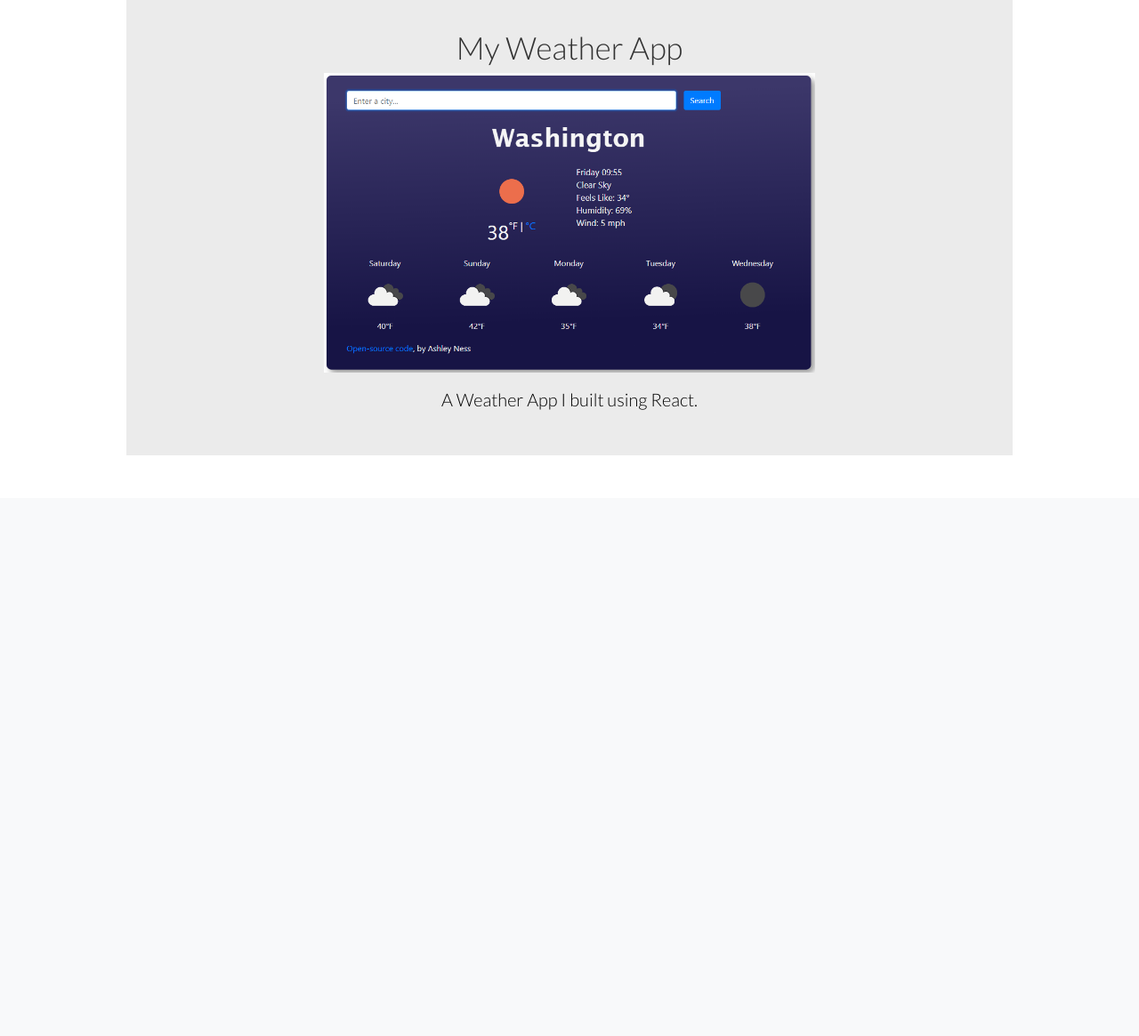
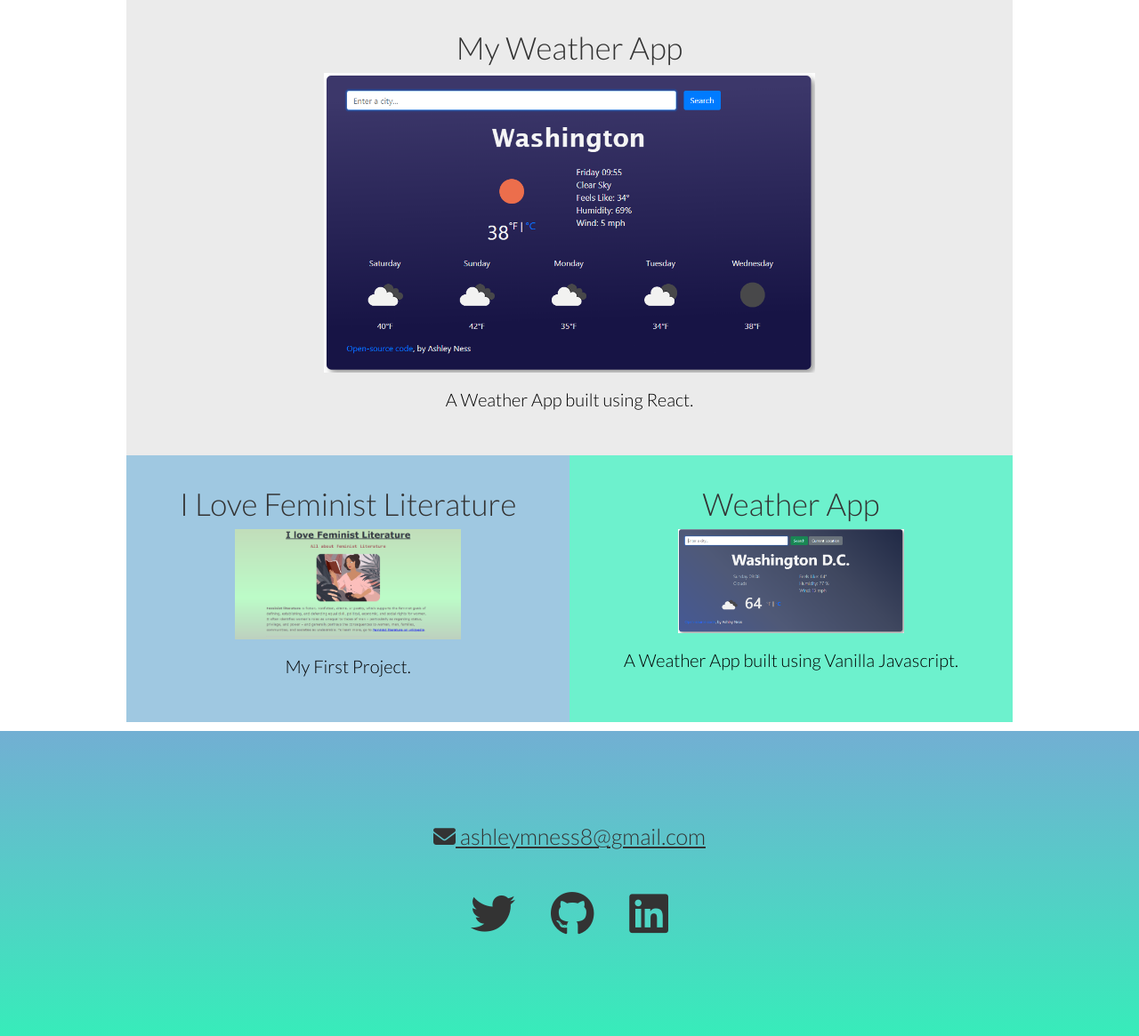
Before and after one commit to AshleyN37/portfolio, a PHP site: page / in a window 1280 px wide. Shown: the part 649-1814 px from the top of the page at 89% size. Before the commit the page ends 1161 px from the top, so only its background shows below. Run offline with PHP 8.4, Linux system fonts and the light colour scheme; some libraries are stand-ins or nearby versions.

Commit message:
Added footer and links

```diff
--- a/contact.html
+++ b/contact.html
@@ -14,6 +14,7 @@
     <link rel="preconnect" href="https://fonts.gstatic.com">
     <link href="https://fonts.googleapis.com/css2?family=Lato:wght@300&family=Playfair+Display:wght@800&display=swap"
         rel="stylesheet">
+        <script src="https://kit.fontawesome.com/15076ab893.js" crossorigin="anonymous"></script>
     <title>Ashley's Portfolio</title>
 </head>
 <!--
@@ -59,11 +60,12 @@
             @ashley
         </a>
     </p>
-    <h3>Linkdin</h3>
+    <h3>Linkedin</h3>
     <p class="text-center">
         <a href="https://www.twitter.com/" target="_blank">
             Ashley Ness
         </a>
     </p>
+
 </body>
 </html>
--- a/index.html
+++ b/index.html
@@ -13,6 +13,7 @@
     <link rel="preconnect" href="https://fonts.gstatic.com">
     <link href="https://fonts.googleapis.com/css2?family=Lato:wght@300&family=Playfair+Display:wght@800&display=swap"
     rel="stylesheet">
+    <script src="https://kit.fontawesome.com/15076ab893.js" crossorigin="anonymous"></script>
     <title>Ashley's Portfolio</title>
 </head>
 <body>
@@ -46,22 +47,56 @@
         <h1>Ashley Ness</h1>
         <h2>Front-End Developer in Northern Virginia</h2>
     <div class="navigation-links">
-        <a class="btn contact-link" href="#">Contact me</a>
+        <a class="btn contact-link" href="/contact.html">Contact me</a>
     </div>
     </div>
     <p class="projects-header">My Projects</p>
     <div class="container">
         <div class="row">
-    <div class="col weather-app">
-        <a class="btn weather-app-link" href="#">
+            <div class="col-sm weather-app">
+                <a class="btn weather-app-link" href="https://lucid-leakey-2fbb29.netlify.app/" target="_blank">
                     <h3 class="title">My Weather App</h3>
                     <img src="images/Weather App.png" alt="My Weather App" class="weather-app-img img-fluid-rounded">
-            <p class="description">A Weather App I built using React.</p>
+                    <p class="description">A Weather App built using React.</p>
+                </a>
+            </div>
+        </div>
+        <div class="row">
+            <div class="col-sm blue">
+                <a class="btn weather-app-link" href="https://www.shecodes.io/workshops/shecodes-online-workshop-44-0/projects/175439" target="_blank">
+                    <h3 class="title">I Love Feminist Literature</h3>
+                    <img src="images/Feminist Literature.png" alt="Feminist Literature"
+                        class="weather-app-img img-fluid-rounded">
+                    <p class="description">My First Project.</p>
+                </a>
+            </div>
+            <div class="col-sm green">
+                <a class="btn weather-app-link" href="https://suspicious-benz-071d7e.netlify.app/" target="_blank">
+                    <h3 class="title">Weather App</h3>
+                    <img src="images/Vanilla Weather App.png" alt="My Weather App"
+                        class="weather-app-img img-fluid-rounded">
+                    <p class="description">A Weather App built using Vanilla Javascript.</p>
                 </a>
             </div>
         </div>
     </div>
-    <br>
-    <br>
+    <footer>
+        <div class="d-flex justify-content-center">
+            <a href="mailto:ashleymness8@gmail.com">
+                <i class="fas fa-envelope"></i> ashleymness8@gmail.com
+            </a>
+        </div>
+        <div class="social-links d-flex justify-content-center">
+            <a href="https://www.twitter.com/" target="_blank">
+                <i class="fab fa-twitter"></i>
+            </a>
+            <a href="https://www.github.com/" target="_blank">
+                <i class="fab fa-github"></i>
+            </a>
+            <a href="https://www.linkedin.com/" target="_blank">
+                <i class="fab fa-linkedin"></i>
+            </a>
+        </div>
+    </footer>
 </body>
 </html>
--- a/styles/portfolio.css
+++ b/styles/portfolio.css
@@ -17,7 +17,8 @@ h2 {
 h2,
 a,
 p,
-h3 {
+h3,
+footer {
   font-family: "Lato", sans-serif;
 }
 .hero h1 {
@@ -52,6 +53,7 @@ h3 {
         );
         */
 }
+
 .navigation-links {
   display: flex;
   justify-content: center;
@@ -77,16 +79,22 @@ h3 {
   transition: 0.5s;
 }
 .blue {
-  background-color: lightblue;
+  background-color: #9fc8e1;
   padding: 25px 25px;
   margin-left: 60px;
   transition: 0.5s;
 }
 .green {
-  background-color: lightgreen;
+  background-color: #6df1cd;
   padding: 25px 25px;
   margin-right: 60px;
   transition: 0.5s;
+}
+.blue:hover {
+  background-color: #72afd3;
+}
+.green:hover {
+  background-color: #37ecba;
 }
 .weather-app:hover {
   background-color: #cecece;
@@ -136,3 +144,21 @@ h3 {
 .about-sub-heading {
   margin-bottom: 30px;
 }
+
+footer {
+  background: linear-gradient(to top, #37ecba 0%, #72afd3 100%);
+  margin-top: 10px;
+  text-align: center;
+  font-size: 25px;
+  padding: 100px 0;
+}
+footer a {
+  color: #333333;
+}
+footer .social-links {
+  margin-top: 30px;
+  font-size: 50px;
+}
+footer .social-links a {
+  margin: 0 20px;
+}
```
Also changed, not shown: about.html (+20 -2 lines), work.html (+29 -7 lines). Lines whose indentation alone changed are shown as unchanged.
